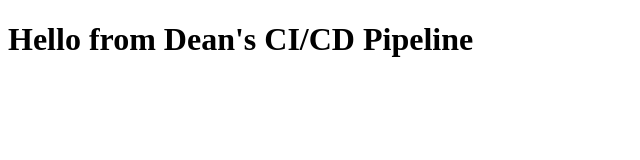
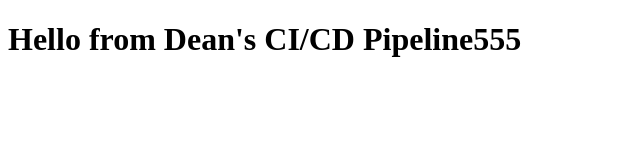
Before and after one commit to dmarx12/it718lab5, a plain HTML site: page index.html in a window 1280 px wide. Shown: the whole page, without its empty margins (0-640 px from the left). Drawn offline with Linux system fonts and the light colour scheme.

Commit message:
Update greeting in index.html

```diff
--- a/index.html
+++ b/index.html
@@ -1,5 +1,6 @@
 <!DOCTYPE html>
 <html>
   <head><title>Lab 5</title></head>
-  <body><h1>Hello from Dean's CI/CD Pipeline</h1></body>
+  <body><h1>Hello from Dean's CI/CD Pipeline555</h1></body>
+
 </html>
```
